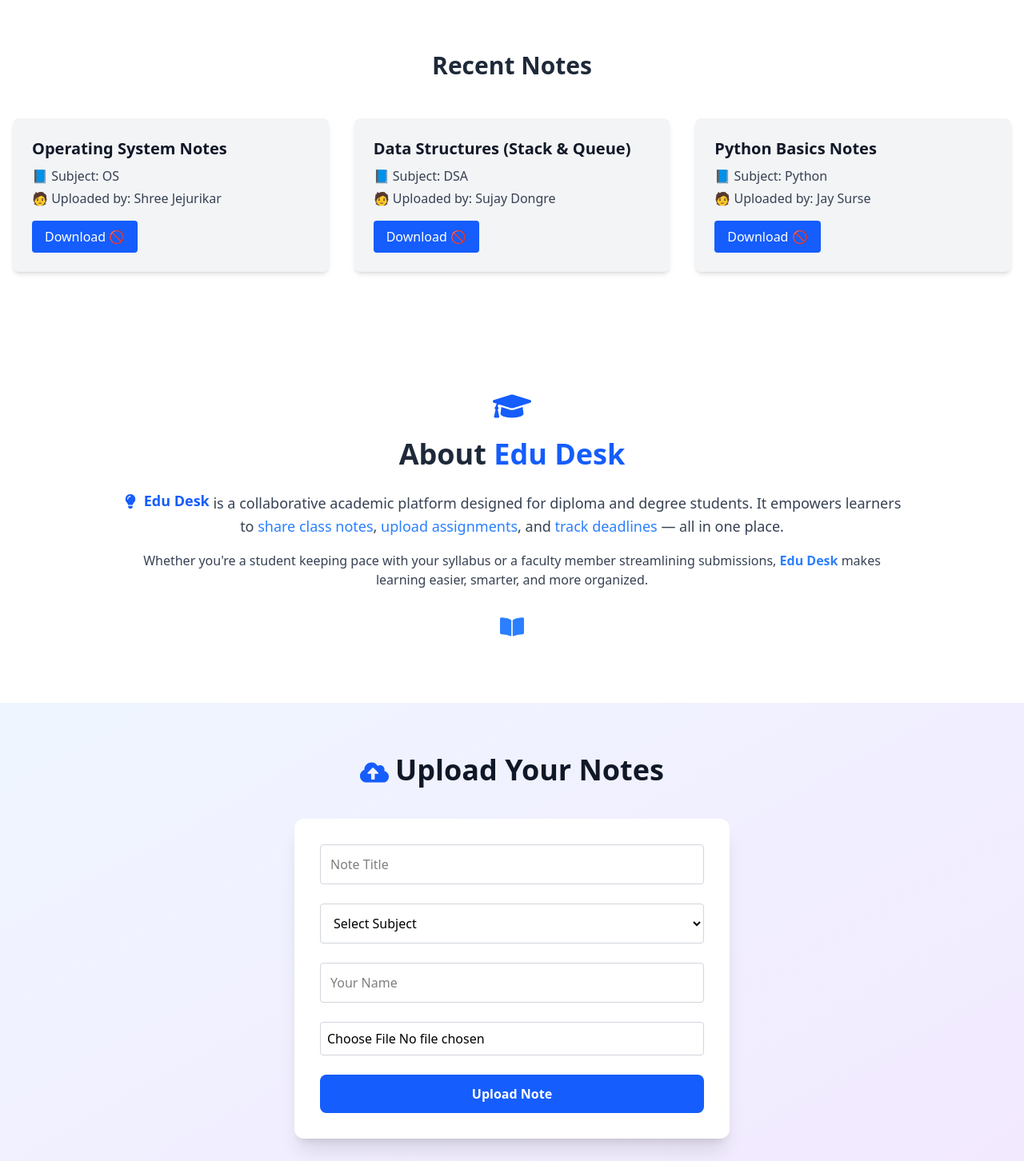
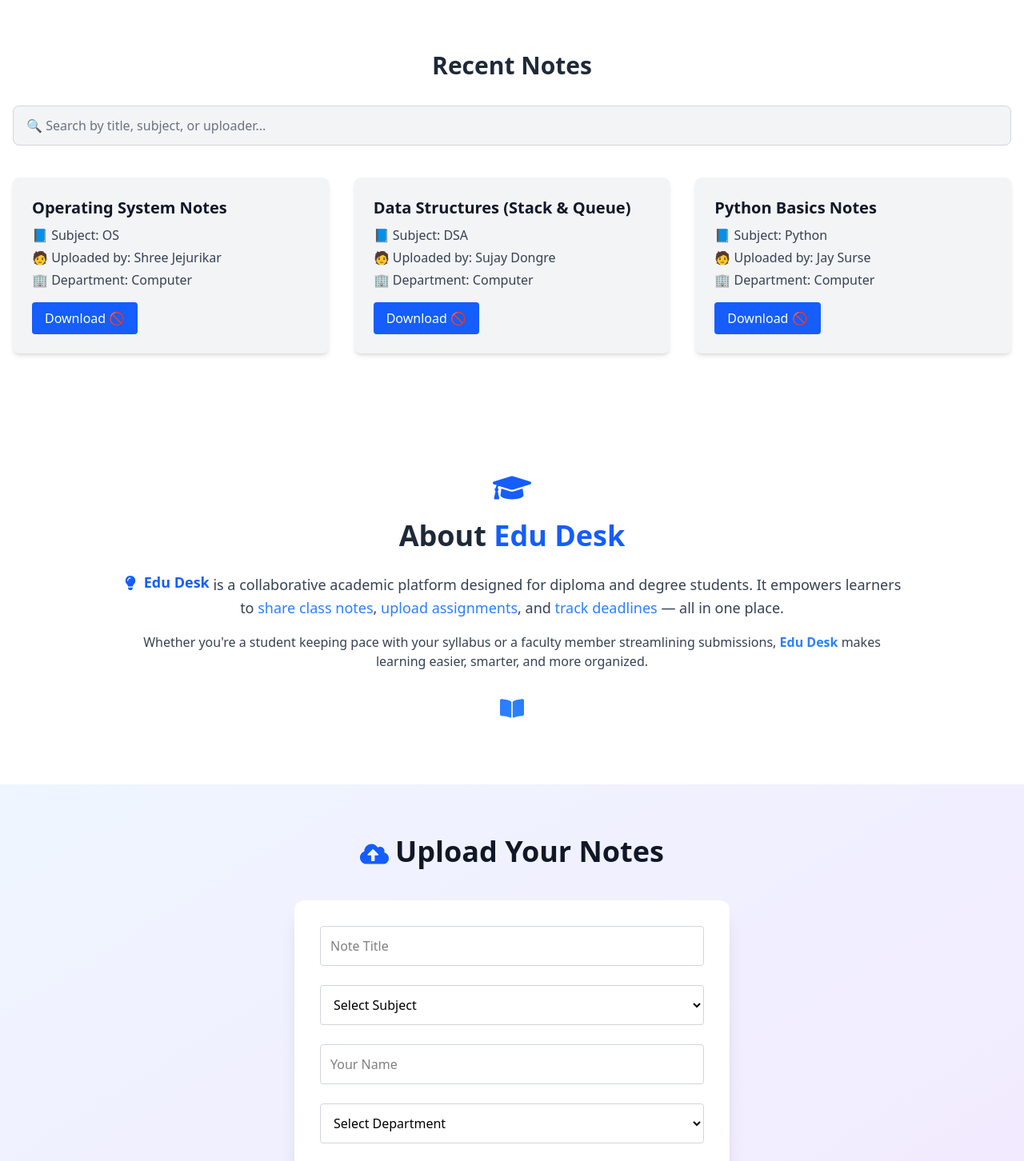
Before and after one commit to jaysurse/edu-desk, a React (Vite) app: page / in a window 1280 px wide. Shown: the part 1240-2692 px from the top of the page at 80% size. Built offline with nearby package versions, Linux system fonts and the light colour scheme.

Commit message:
Initial commit

```diff
--- a/src/App.jsx
+++ b/src/App.jsx
@@ -21,6 +21,8 @@ function App() {
   const [notes, setNotes] = useState(() => {
     return JSON.parse(localStorage.getItem("notes")) || [];
   });
+
+  const [selectedDept, setSelectedDept] = useState("All");
 
   const addNote = (note) => {
     const updatedNotes = [note, ...notes];
@@ -65,6 +67,8 @@ function App() {
         onLogoutClick={handleLogout}
         darkMode={darkMode}
         onToggleTheme={() => setDarkMode((prev) => !prev)}
+        selectedDept={selectedDept} // 👈 new
+        setSelectedDept={setSelectedDept} // 👈 new
       />
 
       {/* Auth Modal (styled and working) */}
@@ -80,7 +84,11 @@ function App() {
         <Features />
       </div>
       <div id="notes">
-        <NotesPreview notes={notes} deleteNote={deleteNote} />
+        <NotesPreview
+          notes={notes}
+          deleteNote={deleteNote}
+          selectedDept={selectedDept}
+        />
       </div>
       <div id="about">
         <About />
--- a/src/components/Navbar.jsx
+++ b/src/components/Navbar.jsx
@@ -5,6 +5,7 @@ import {
   FaUserCircle,
   FaSignOutAlt,
   FaUpload,
+  FaFilter,
 } from "react-icons/fa";
 import { GiHamburgerMenu } from "react-icons/gi";
 import { IoMdClose } from "react-icons/io";
@@ -15,6 +16,8 @@ const Navbar = ({
   onLogoutClick,
   darkMode,
   onToggleTheme,
+  selectedDept,
+  setSelectedDept, // 👈 Add this prop
 }) => {
   const [menuOpen, setMenuOpen] = useState(false);
 
@@ -42,7 +45,7 @@ const Navbar = ({
           Edu<span className="text-gray-800 dark:text-white">Desk 📚</span>
         </div>
 
-        {/* Desktop Nav Links */}
+        {/* Desktop Nav Links + Filter */}
         <ul className="hidden md:flex gap-6 text-gray-700 dark:text-gray-200 font-medium items-center transition-all">
           {navLinks.map((link) => (
             <li key={link.name}>
@@ -54,6 +57,26 @@ const Navbar = ({
               </a>
             </li>
           ))}
+
+          {/* 👇 Department Filter - Desktop */}
+          <select
+            value={selectedDept}
+            onChange={(e) => {
+              setSelectedDept(e.target.value);
+              // Scroll to Notes section
+              const notesSection = document.getElementById("notes");
+              if (notesSection) {
+                notesSection.scrollIntoView({ behavior: "smooth" });
+              }
+            }}
+            className="px-3 py-2 rounded bg-gray-100 dark:bg-gray-700 text-gray-800 dark:text-white border border-gray-300 dark:border-gray-600"
+          >
+            <option value="All">🏢 All Departments</option>
+            <option value="Computer">💻 Computer</option>
+            <option value="IT">🖥️ IT</option>
+            <option value="Civil">🏗️ Civil</option>
+            <option value="ENTC">📡 ENTC</option>
+          </select>
 
           {user ? (
             <>
@@ -115,6 +138,22 @@ const Navbar = ({
               </li>
             ))}
 
+            {/* 👇 Department Filter - Mobile */}
+            <li className="flex items-center gap-2">
+              <FaFilter className="text-gray-500 dark:text-gray-300" />
+              <select
+                value={selectedDept}
+                onChange={(e) => setSelectedDept(e.target.value)}
+                className="w-full px-3 py-2 rounded border border-gray-300 dark:border-gray-700 bg-white dark:bg-gray-800 text-sm text-gray-800 dark:text-white"
+              >
+                <option value="All">All</option>
+                <option value="Computer">Computer</option>
+                <option value="IT">IT</option>
+                <option value="ENTC">ENTC</option>
+                <option value="Civil">Civil</option>
+              </select>
+            </li>
+
             {user ? (
               <>
                 <li className="text-blue-600 dark:text-blue-400 font-semibold flex items-center gap-2">
--- a/src/components/Notesp.jsx
+++ b/src/components/Notesp.jsx
@@ -1,37 +1,72 @@
+import { useState } from "react";
+
 const staticNotes = [
   {
     id: "static1",
     title: "Operating System Notes",
     subject: "OS",
     uploader: "Shree Jejurikar",
+    department: "Computer",
   },
   {
     id: "static2",
     title: "Data Structures (Stack & Queue)",
     subject: "DSA",
     uploader: "Sujay Dongre",
+    department: "Computer",
   },
   {
     id: "static3",
     title: "Python Basics Notes",
     subject: "Python",
     uploader: "Jay Surse",
+    department: "Computer",
   },
 ];
 
-const NotesPreview = ({ notes, deleteNote }) => {
-  // Combine saved (uploaded) notes with static ones
+const NotesPreview = ({ notes, deleteNote, selectedDept }) => {
+  const [searchQuery, setSearchQuery] = useState("");
+
   const allNotes = [...notes, ...staticNotes];
+
+  const filteredNotes = allNotes.filter((note) => {
+    const matchesSearch =
+      note.title.toLowerCase().includes(searchQuery.toLowerCase()) ||
+      note.subject.toLowerCase().includes(searchQuery.toLowerCase()) ||
+      note.uploader.toLowerCase().includes(searchQuery.toLowerCase());
+
+    const matchesDept =
+      selectedDept === "All" || note.department === selectedDept;
+
+    return matchesSearch && matchesDept;
+  });
 
   return (
     <section className="py-16 bg-white dark:bg-gray-900">
       <div className="max-w-7xl mx-auto px-4">
-        <h2 className="text-3xl font-bold text-center text-gray-800 dark:text-white mb-12">
+        <h2 className="text-3xl font-bold text-center text-gray-800 dark:text-white mb-8">
           Recent Notes
         </h2>
 
+        <div className="flex flex-col md:flex-row md:items-center justify-between gap-4 mb-10">
+          <div className="relative w-full md:w-full">
+            <input
+              type="text"
+              placeholder="🔍 Search by title, subject, or uploader..."
+              className="w-full px-4 py-3 rounded-lg bg-gray-100 dark:bg-gray-700 text-gray-800 dark:text-white placeholder-gray-500 dark:placeholder-gray-400 border border-gray-300 dark:border-gray-600 focus:outline-none focus:ring-2 focus:ring-blue-500 transition"
+              value={searchQuery}
+              onChange={(e) => setSearchQuery(e.target.value)}
+            />
+          </div>
+        </div>
+        {filteredNotes.length === 0 && (
+          <p className="text-center text-gray-600 dark:text-gray-400 mt-4">
+            No notes available for this department.
+          </p>
+        )}
+
         <div className="grid grid-cols-1 sm:grid-cols-2 md:grid-cols-3 gap-8">
-          {allNotes.map((note) => (
+          {filteredNotes.map((note) => (
             <div
               key={note.id}
               className="bg-gray-100 dark:bg-gray-800 rounded-lg p-6 shadow-md hover:shadow-xl transition flex flex-col justify-between"
@@ -44,9 +79,15 @@ const NotesPreview = ({ notes, deleteNote }) => {
                   📘 Subject:{" "}
                   <span className="font-medium">{note.subject}</span>
                 </p>
-                <p className="text-gray-700 dark:text-gray-300 mb-4">
+                <p className="text-gray-700 dark:text-gray-300 mb-1">
                   🧑 Uploaded by:{" "}
                   <span className="font-medium">{note.uploader}</span>
+                </p>
+                <p className="text-gray-700 dark:text-gray-300 mb-4">
+                  🏢 Department:{" "}
+                  <span className="font-medium">
+                    {note.department || "N/A"}
+                  </span>
                 </p>
               </div>
 
@@ -58,7 +99,6 @@ const NotesPreview = ({ notes, deleteNote }) => {
                   Download 🚫
                 </button>
 
-                {/* Show delete only for user-uploaded notes */}
                 {notes.some((n) => n.id === note.id) && (
                   <button
                     onClick={() => deleteNote(note.id)}
--- a/src/components/UploadF.jsx
+++ b/src/components/UploadF.jsx
@@ -7,6 +7,7 @@ const UploadForm = ({ addNote, notes }) => {
     title: "",
     subject: "",
     uploader: "",
+    department: "",
     file: null,
   });
 
@@ -27,6 +28,7 @@ const UploadForm = ({ addNote, notes }) => {
       !formData.title ||
       !formData.subject ||
       !formData.uploader ||
+      !formData.department ||
       !formData.file
     ) {
       alert("Please fill all fields and upload a file.");
@@ -38,12 +40,19 @@ const UploadForm = ({ addNote, notes }) => {
       title: formData.title,
       subject: formData.subject,
       uploader: formData.uploader,
+      department: formData.department,
       fileName: formData.file.name,
     };
 
     addNote(newNote); // 🔥 Pass to parent App.jsx
 
-    setFormData({ title: "", subject: "", uploader: "", file: null });
+    setFormData({
+      title: "",
+      subject: "",
+      uploader: "",
+      department: "",
+      file: null,
+    });
     setSuccess(true);
     setTimeout(() => setSuccess(false), 3000);
   };
@@ -101,6 +110,20 @@ const UploadForm = ({ addNote, notes }) => {
             className="w-full p-3 rounded border border-gray-300 dark:border-gray-700 dark:bg-gray-700 dark:text-white focus:ring-2 focus:ring-pink-400"
             required
           />
+
+          <select
+            name="department"
+            value={formData.department}
+            onChange={handleChange}
+            className="w-full p-3 rounded border border-gray-300 dark:border-gray-700 dark:bg-gray-700 dark:text-white focus:ring-2 focus:ring-indigo-400"
+            required
+          >
+            <option value="">Select Department</option>
+            <option value="Computer">💻 Computer</option>
+            <option value="IT">🖥️ IT</option>
+            <option value="Civil">🏗️ Civil</option>
+            <option value="ENTC">📡 ENTC</option>
+          </select>
 
           <input
             type="file"
```
